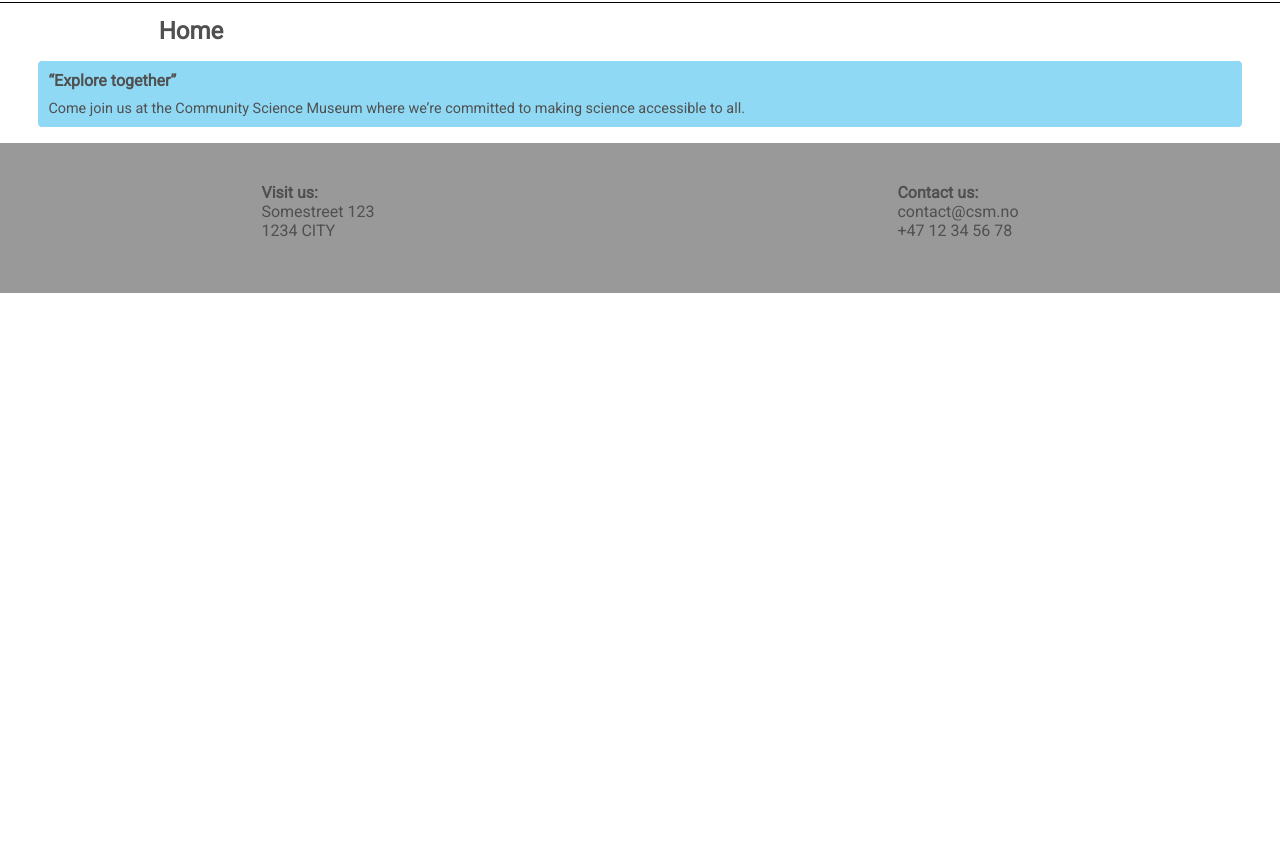
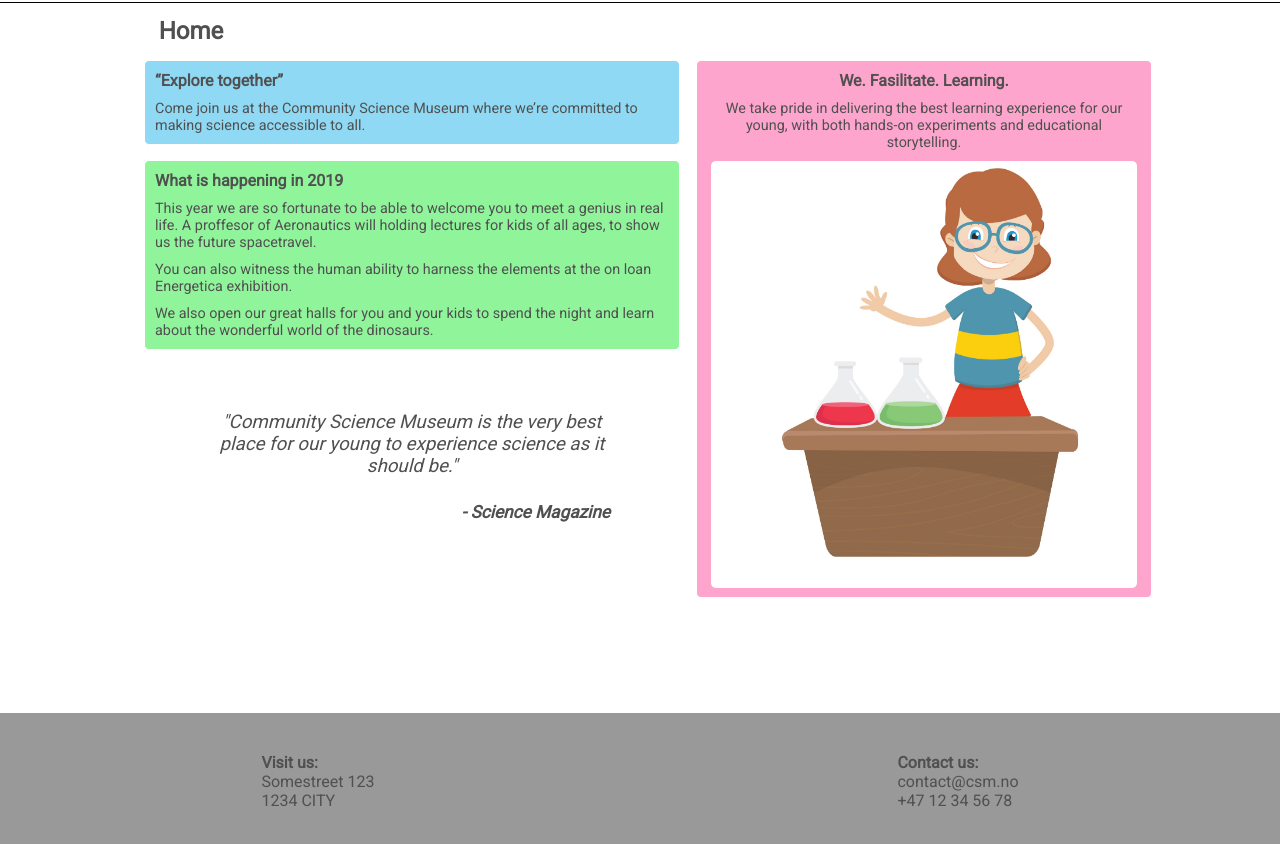
Before and after one commit to sljovshin/school-projects, a plain HTML site: page 5. Semester Project 01/project_files/index.html in a window 1280 px wide. Shown: the part 58-902 px from the top of the page. Before the commit the page ends 800 px from the top, so only its background shows below. Drawn offline with Linux system fonts and the light colour scheme.

Commit message:
Finalized home page

```diff
--- a/5. Semester Project 01/project_files/CSS/main_style.css
+++ b/5. Semester Project 01/project_files/CSS/main_style.css
@@ -42,8 +42,56 @@ h2 {
 }
 
 /* styling for home page*/
+.home_wrapper {
+  margin-bottom: 100px;
+}
 #home_text_container_1 {
   background-color: #8FD9F4;
+}
+#home_text_container_2 {
+  background-color: #90F49B;
+}
+#home_text_container_3 {
+  position: relative;
+  margin-top: 50px;
+  margin-bottom: 50px;
+  width: 90%;
+  font-size: 1.3em;
+  font-style: italic;
+  text-align: center;
+}
+#qoute_name {
+  position: absolute;
+  right: 15px;
+  bottom: -35px;
+}
+
+#home_text_container_4 {
+  background-color: #FEA5CE;
+  text-align: center;
+}
+
+#home_text_container_4 > img {
+  width: 94%;
+  margin-bottom: 5px;
+  border-radius: 5px;
+}
+
+@media screen and (min-width: 768px) {
+  .home_wrapper {
+    width: 768px;
+    margin: 0 auto;
+    margin-bottom: 100px;
+  }
+  #home_text_container_3 {
+    width: 75%;
+  }
+}
+@media screen and (min-width: 1024px) {
+  .home_wrapper {
+    width: 1024px;
+    display: flex;
+    }
 }
 
 /*  Styling for about us page*/
--- a/5. Semester Project 01/project_files/index.html
+++ b/5. Semester Project 01/project_files/index.html
@@ -27,11 +27,38 @@
         <h2>Home</h2>
       </div>
       <div class="home_wrapper">
-        <div class="containerform" id="home_text_container_1">
-          <h3>“Explore together”</h3>
+        <div id="home_left">
+          <div class="containerform" id="home_text_container_1">
+            <h3>“Explore together”</h3>
+              <p>
+                Come join us at the Community Science Museum where we’re committed to making science accessible to all.
+              </p>
+          </div>
+          <div class="containerform" id="home_text_container_2">
+            <h3>What is happening in 2019</h3>
             <p>
-              Come join us at the Community Science Museum where we’re committed to making science accessible to all.
+              This year we are so fortunate to be able to welcome you to meet a genius in real life. A proffesor of Aeronautics will holding lectures for kids of all ages, to show us the future spacetravel.
             </p>
+            <p>
+              You can also witness the human ability to harness the elements at the on loan Energetica exhibition.
+            </p>
+            <p>
+              We also open our great halls for you and your kids to spend the night and learn about the wonderful world of the dinosaurs.
+            </p>
+          </div>
+          <div class="containerform" id="home_text_container_3">
+            <p>
+              "Community Science Museum is the very best place for our young to experience science as it should be."
+            </p>
+            <h5 id="qoute_name">- Science Magazine</h5>
+          </div>
+        </div>
+        <div class="containerform" id="home_text_container_4">
+          <h3>We. Fasilitate. Learning.</h3>
+          <p>We take pride in delivering the best learning
+            experience for our young, with both hands-on experiments and educational storytelling.
+          </p>
+          <img src="IMG/about/teacher.jpg" alt="teacher lectures learning">
         </div>
       </div>
     </main>
```
